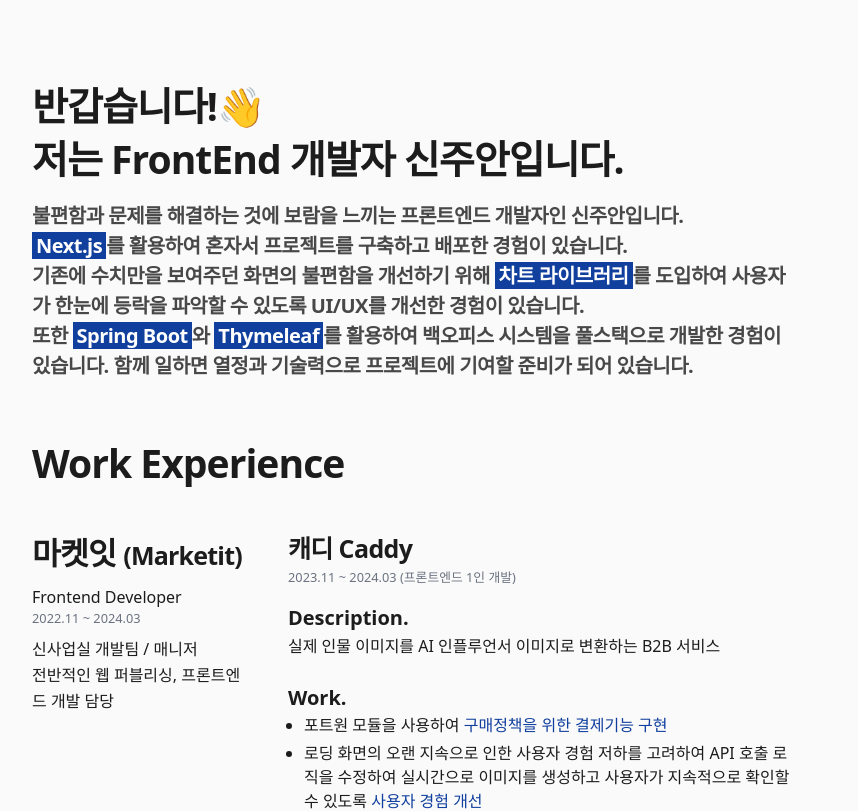
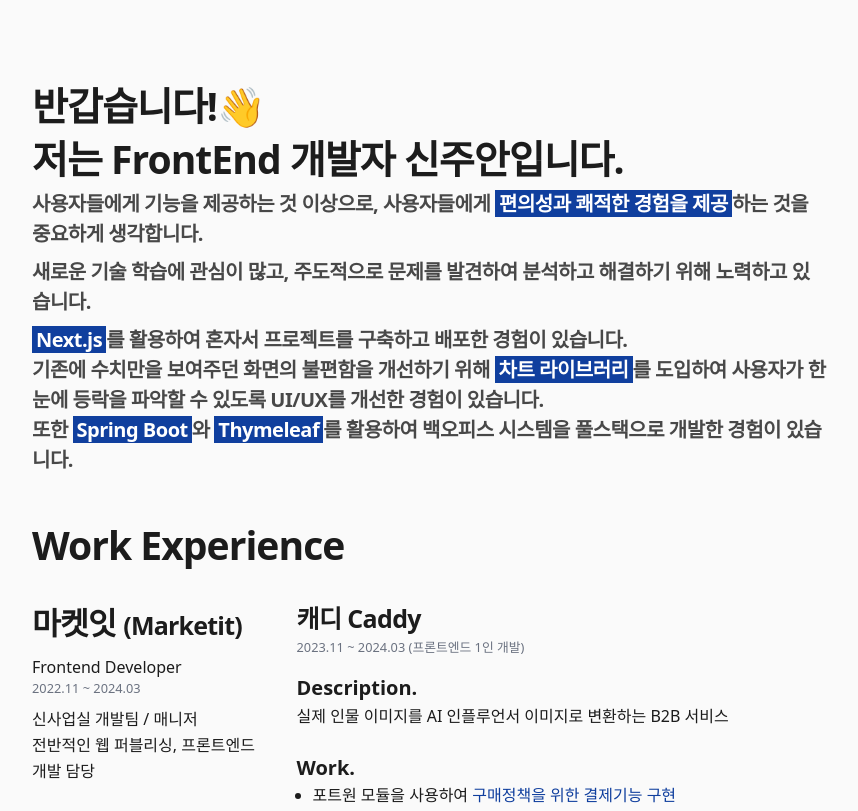
Before and after one commit to shinju4n/tech-blog, a Next.js app: page /resume in a window 1280 px wide. Shown: the top 811 px of the page, without its empty margins (224-1082 px from the left). Built offline with nearby package versions, Linux system fonts and the light colour scheme.

Commit message:
feat : 이력서 수정

```diff
--- a/app/(resume)/resume/page.tsx
+++ b/app/(resume)/resume/page.tsx
@@ -17,7 +17,7 @@
 
 const Resume: NextPage<ResumeProps> = ({ searchParams }) => {
   return (
-    <>
+    <div className="h-[297mm] w-[210mm]">
       <div className="pt-20 relative">
         <Link href={'/posts'} className={cn('absolute right-0', searchParams.type === 'blog' ? 'block' : 'hidden')}>
           <GoBackIcon />
@@ -25,13 +25,19 @@
         <Typography size="h1">
           반갑습니다!👋 <br></br> 저는 FrontEnd 개발자 신주안입니다.
         </Typography>
-        <Typography size="h4" className="text-foreground/80 py-4">
-          불편함과 문제를 해결하는 것에 보람을 느끼는 프론트엔드 개발자인 신주안입니다.<br></br>
+        <Typography size="h4" className="text-foreground/80 py-1">
+          사용자들에게 기능을 제공하는 것 이상으로, 사용자들에게 <Strong>편의성과 쾌적한 경험을 제공</Strong>하는 것을
+          중요하게 생각합니다.
+        </Typography>
+        <Typography size="h4" className="text-foreground/80 py-1">
+          새로운 기술 학습에 관심이 많고, 주도적으로 문제를 발견하여 분석하고 해결하기 위해 노력하고 있습니다.
+        </Typography>
+        <Typography size="h4" className="text-foreground/80 py-1">
           <Strong>Next.js</Strong>를 활용하여 혼자서 프로젝트를 구축하고 배포한 경험이 있습니다.<br></br>
           기존에 수치만을 보여주던 화면의 불편함을 개선하기 위해 <Strong>차트 라이브러리</Strong>를 도입하여 사용자가
           한눈에 등락을 파악할 수 있도록 UI/UX를 개선한 경험이 있습니다.<br></br>
           또한 <Strong>Spring Boot</Strong>와 <Strong>Thymeleaf</Strong>를 활용하여 백오피스 시스템을 풀스택으로 개발한
-          경험이 있습니다. 함께 일하면 열정과 기술력으로 프로젝트에 기여할 준비가 되어 있습니다.
+          경험이 있습니다.
         </Typography>
       </div>
       <div className="py-10">
@@ -87,7 +93,7 @@
         </Typography>
         <Typography size="p">📞 Phone : 010-2993-5911</Typography>
       </div>
-    </>
+    </div>
   );
 };
 export default Resume;
--- a/components/resume/ResumeTitle.tsx
+++ b/components/resume/ResumeTitle.tsx
@@ -3,7 +3,7 @@
 
 const ResumeTitle: FC<{ children: ReactNode }> = ({ children }) => {
   return (
-    <Typography size="h1" className="mb-10">
+    <Typography size="h1" className="mb-7">
       {children}
     </Typography>
   );
--- a/components/ui/typography.tsx
+++ b/components/ui/typography.tsx
@@ -15,10 +15,10 @@
 export default memo(Typography);
 
 const TYPO_STYLES: Record<TypographySize, string> = {
-  h1: 'scroll-m-20 text-4xl font-extrabold tracking-tight leading-[1.35]',
+  h1: 'scroll-m-20 text-3xl xl:text-4xl font-extrabold tracking-tight leading-[1.35]',
   h2: 'scroll-m-20 pb-2 text-3xl font-bold tracking-tight first:mt-0',
   h3: 'scroll-m-20 text-2xl font-bold tracking-tight',
-  h4: 'scroll-m-20 text-xl font-semibold tracking-tight',
+  h4: 'scroll-m-20 text-[1rem] xl:text-xl font-semibold tracking-tight',
   p: 'text-lg mb-2 leading-relaxed',
   lead: 'text-lg',
   large: 'text-xl font-semibold',
```
